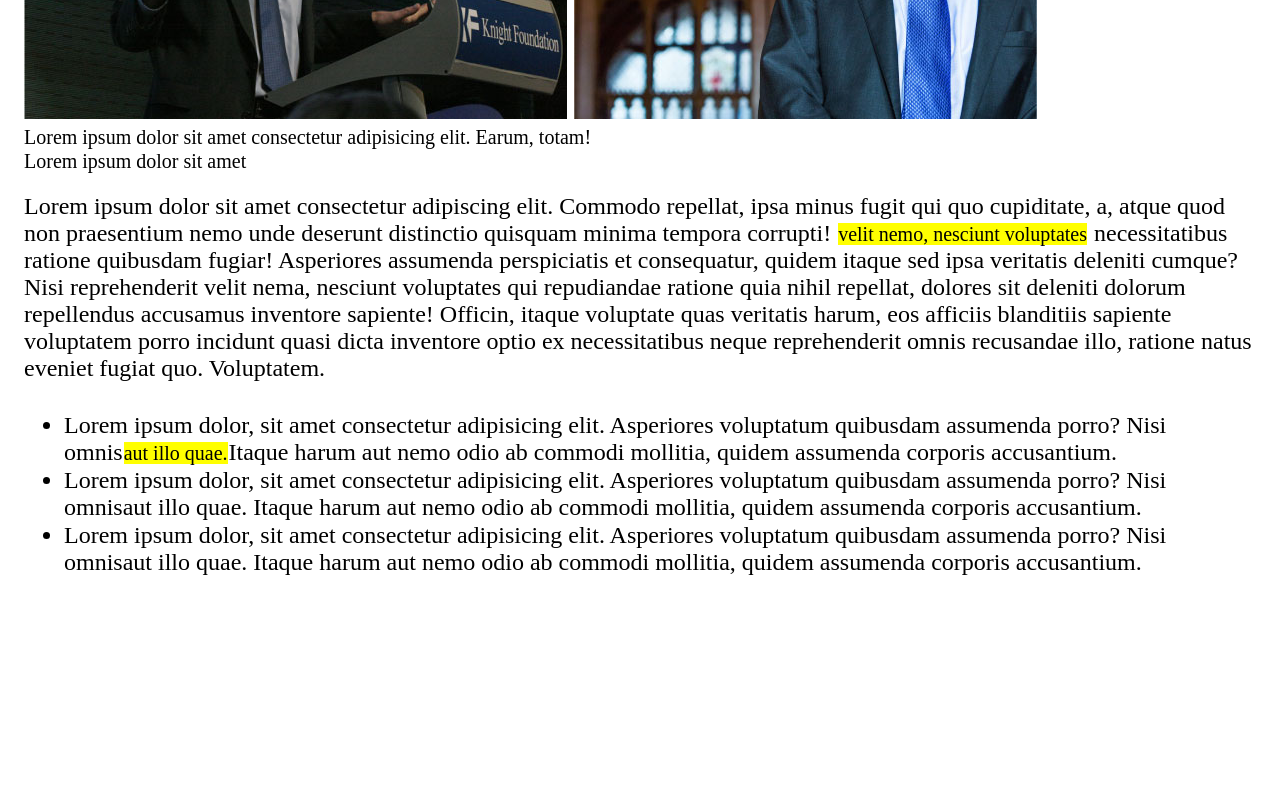
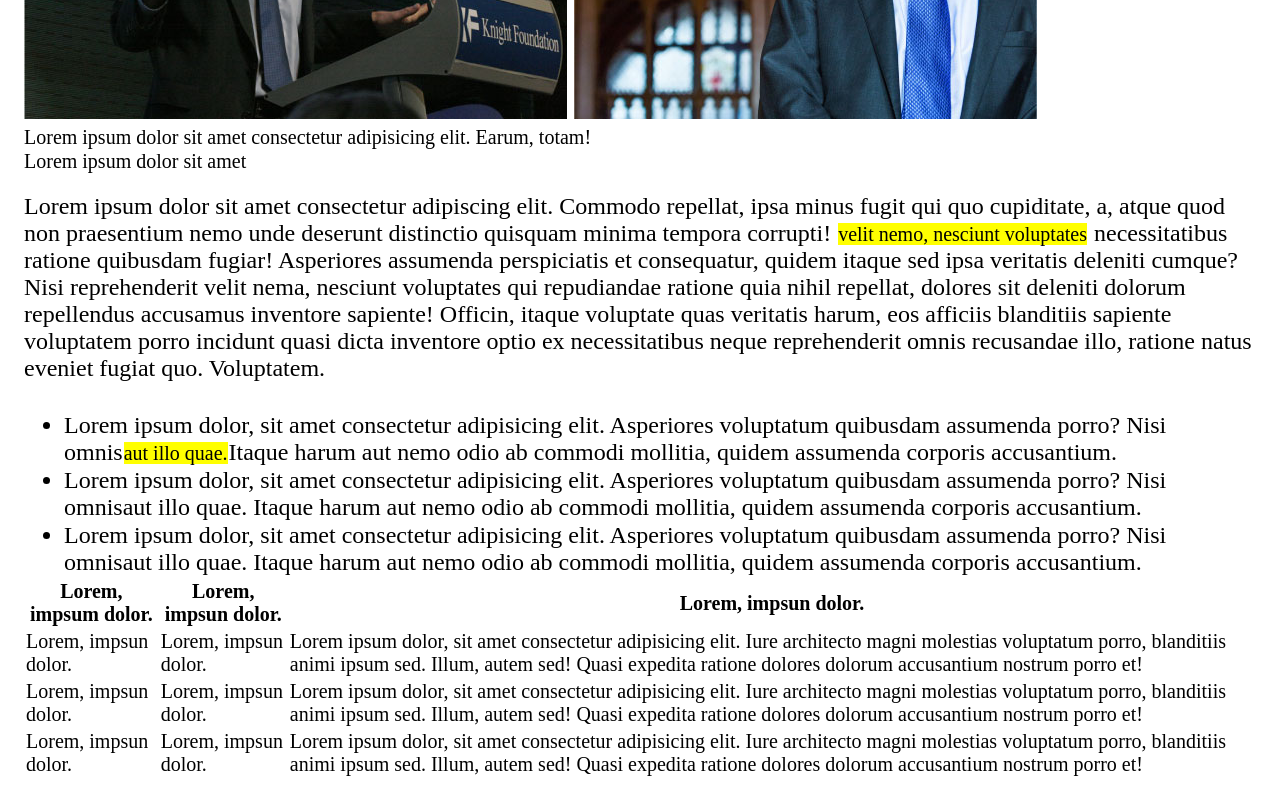
Before and after one commit to estherpinos/html-css-booleaner, a plain HTML site: page index.html in a window 1280 px wide. Shown: the part 542-1342 px from the top of the page. Before the commit the page ends 1139 px from the top, so only its background shows below. Drawn offline with Linux system fonts and the light colour scheme.

Commit message:
SECTION TABLE

```diff
--- a/index.html
+++ b/index.html
@@ -77,6 +77,39 @@
 
     <!-- /SECTION LIST -->
 
+    <!-- SECTION TABLE -->
+
+   <table class="table">
+    <thead>
+      <tr class="lineblue">
+        <th class="col1">Lorem, impsum dolor.</th>
+        <th class="col2">Lorem, impsun dolor.</th>
+        <th class="col3">Lorem, impsun dolor.</th>
+      </tr>
+    </thead>
+
+    <tbody>
+      <tr class="lineblue2">
+        <td class="col1">Lorem, impsun dolor.</td>
+        <td class="col2">Lorem, impsun dolor.</td>
+        <td class="col3">Lorem ipsum dolor, sit amet consectetur adipisicing elit. Iure architecto magni molestias voluptatum porro, blanditiis animi ipsum sed. Illum, autem sed! Quasi expedita ratione dolores dolorum accusantium nostrum porro et!</td>
+      </tr>
+
+      <tr class="linewhite">
+        <td class="col1">Lorem, impsun dolor.</td>
+        <td class="col2">Lorem, impsun dolor.</td>
+        <td class="col3">Lorem ipsum dolor, sit amet consectetur adipisicing elit. Iure architecto magni molestias voluptatum porro, blanditiis animi ipsum sed. Illum, autem sed! Quasi expedita ratione dolores dolorum accusantium nostrum porro et!</td>
+      </tr>
+
+      <tr class="lineblue2">
+        <td class="col1">Lorem, impsun dolor.</td>
+        <td class="col2">Lorem, impsun dolor.</td>
+        <td class="col3">Lorem ipsum dolor, sit amet consectetur adipisicing elit. Iure architecto magni molestias voluptatum porro, blanditiis animi ipsum sed. Illum, autem sed! Quasi expedita ratione dolores dolorum accusantium nostrum porro et!</td>
+      </tr>
+    </tbody>
+   </table>
+
+   <!-- / SECTION TABLE -->
 
 
 
```
